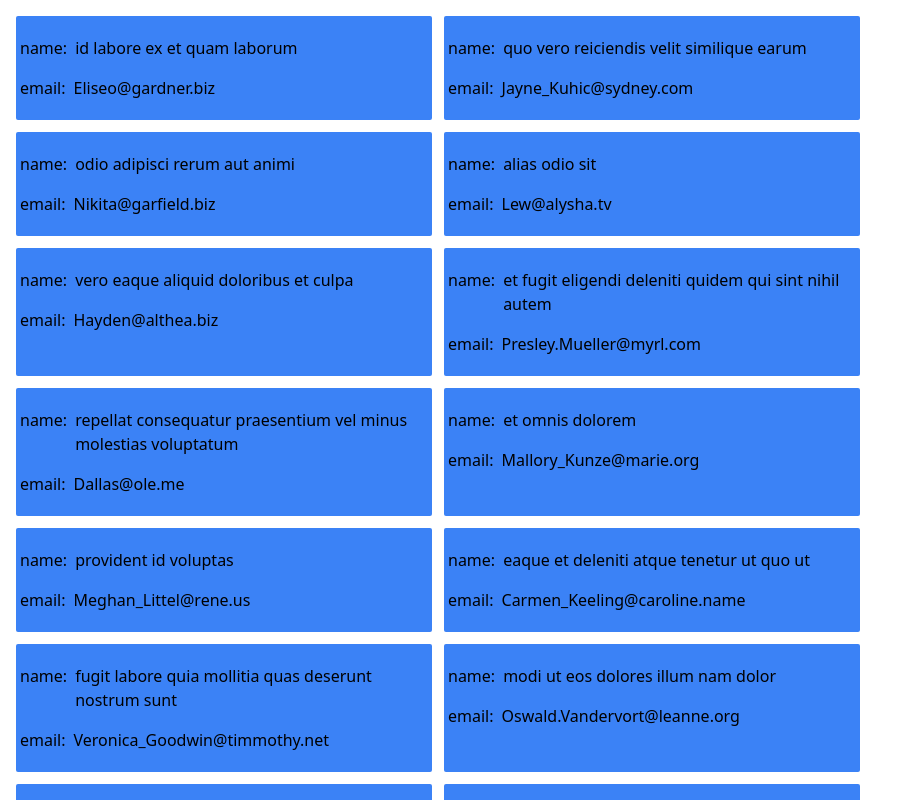
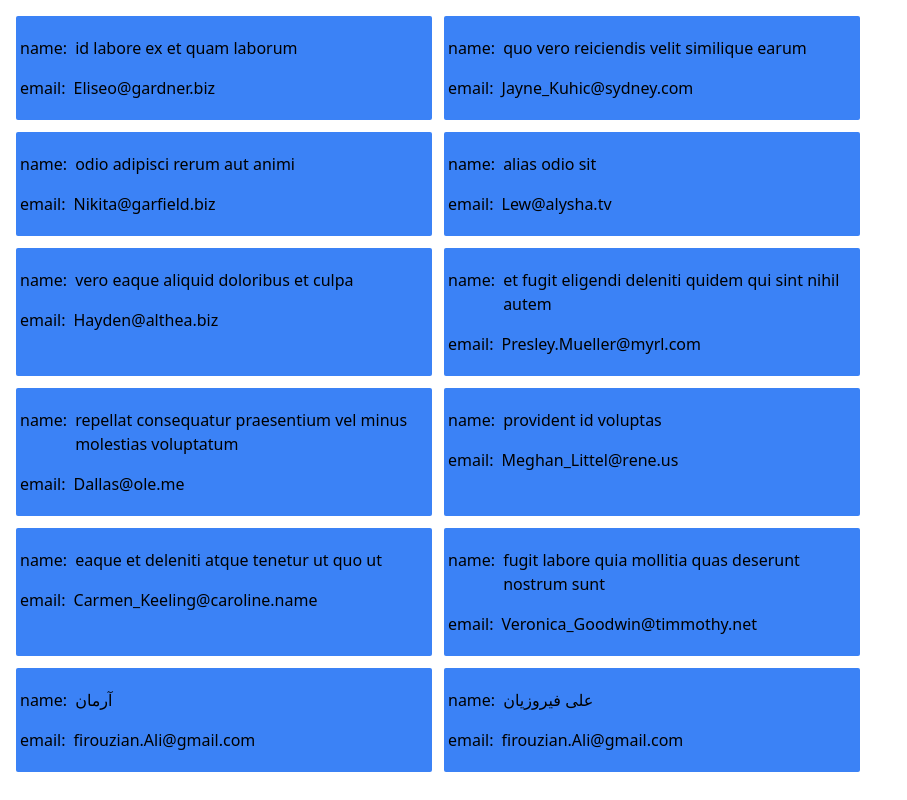
Before and after one commit to Arman-Abbasian/comment_app, a React (Create React App) app: page / in a window 1280 px wide. Shown: the top 800 px of the page, without its empty margins (0-907 px from the left). Built offline with nearby package versions, Linux system fonts and the light colour scheme; data requests are answered from the project's data file.

Commit message:
make the delete button for removing data

```diff
--- a/db.json
+++ b/db.json
@@ -43,12 +43,6 @@
       "body": "maiores sed dolores similique labore et inventore et\nquasi temporibus esse sunt id et\neos voluptatem aliquam\naliquid ratione corporis molestiae mollitia quia et magnam dolor"
     },
     {
-      "id": 8,
-      "name": "et omnis dolorem",
-      "email": "Mallory_Kunze@marie.org",
-      "body": "ut voluptatem corrupti velit\nad voluptatem maiores\net nisi velit vero accusamus maiores\nvoluptates quia aliquid ullam eaque"
-    },
-    {
       "id": 9,
       "name": "provident id voluptas",
       "email": "Meghan_Littel@rene.us",
@@ -67,30 +61,6 @@
       "body": "ut dolorum nostrum id quia aut est\nfuga est inventore vel eligendi explicabo quis consectetur\naut occaecati repellat id natus quo est\nut blanditiis quia ut vel ut maiores ea"
     },
     {
-      "id": 12,
-      "name": "modi ut eos dolores illum nam dolor",
-      "email": "Oswald.Vandervort@leanne.org",
-      "body": "expedita maiores dignissimos facilis\nipsum est rem est fugit velit sequi\neum odio dolores dolor totam\noccaecati ratione eius rem velit"
-    },
-    {
-      "id": 13,
-      "name": "aut inventore non pariatur sit vitae voluptatem sapiente",
-      "email": "Kariane@jadyn.tv",
-      "body": "fuga eos qui dolor rerum\ninventore corporis exercitationem\ncorporis cupiditate et deserunt recusandae est sed quis culpa\neum maiores corporis et"
-    },
-    {
-      "id": 14,
-      "name": "et officiis id praesentium hic aut ipsa dolorem repudiandae",
-      "email": "Nathan@solon.io",
-      "body": "vel quae voluptas qui exercitationem\nvoluptatibus unde sed\nminima et qui ipsam aspernatur\nexpedita magnam laudantium et et quaerat ut qui dolorum"
-    },
-    {
-      "id": 15,
-      "name": "debitis magnam hic odit aut ullam nostrum tenetur",
-      "email": "Maynard.Hodkiewicz@roberta.com",
-      "body": "nihil ut voluptates blanditiis autem odio dicta rerum\nquisquam saepe et est\nsunt quasi nemo laudantium deserunt\nmolestias tempora quo quia"
-    },
-    {
       "name": "آرمان",
       "email": "firouzian.Ali@gmail.com",
       "body": "dsfsfsfsfs",
--- a/src/components/FullComment.jsx
+++ b/src/components/FullComment.jsx
@@ -4,7 +4,7 @@ import { useEffect } from "react";
 import { AiOutlineDelete } from "react-icons/ai";
 import { toast } from "react-toastify";
 
-const FullComments = ({name,email,body,commentId}) => {
+const FullComments = ({name,email,body,commentId,onRemove}) => {
     const [clickedComment,setClickedComment]=useState(null);
     const [loading,setLoading]=useState(true);
     const [error,setError]=useState(null);
@@ -39,7 +39,7 @@ const FullComments = ({name,email,body,commentId}) => {
                 <p>{clickedComment.body}</p>
             </div>
             <div className="flex items-center justify-center">
-                <button className="bg-red-500 p-4 rounded-md"><AiOutlineDelete /></button>
+                <button onClick={()=>onRemove(commentId)} className="bg-red-500 p-4 rounded-md"><AiOutlineDelete /></button>
             </div>
         </div>
      );
--- a/src/container/Disscussion.jsx
+++ b/src/container/Disscussion.jsx
@@ -29,6 +29,20 @@ const Discussion = () => {
 const clickHandler=(id)=>{
   setCommentId(id)
 }
+const removeHandler=(id)=>{
+  axios.delete(`http://localhost:4000/comments/${id}`)
+  .then(res=>{
+    axios.get(`http://localhost:4000/comments`)
+    .then(res=>{
+      setComments(res.data);
+      setCommentId(null)
+    })
+  })
+  .catch(err=>{
+        setError(err)
+        toast.error(error.message)
+  })
+}
 
 
 
@@ -38,7 +52,7 @@ const clickHandler=(id)=>{
     return (
         <div className="flex flex-col gap-6 p-4">
             <CommentList comments={comments} clickHandler={clickHandler} commentId={commentId}  />
-            <FullComments commentId={commentId} />
+            <FullComments commentId={commentId} onRemove={removeHandler}/>
             <NewComment setComments={setComments} />
         </div>
      );
```
